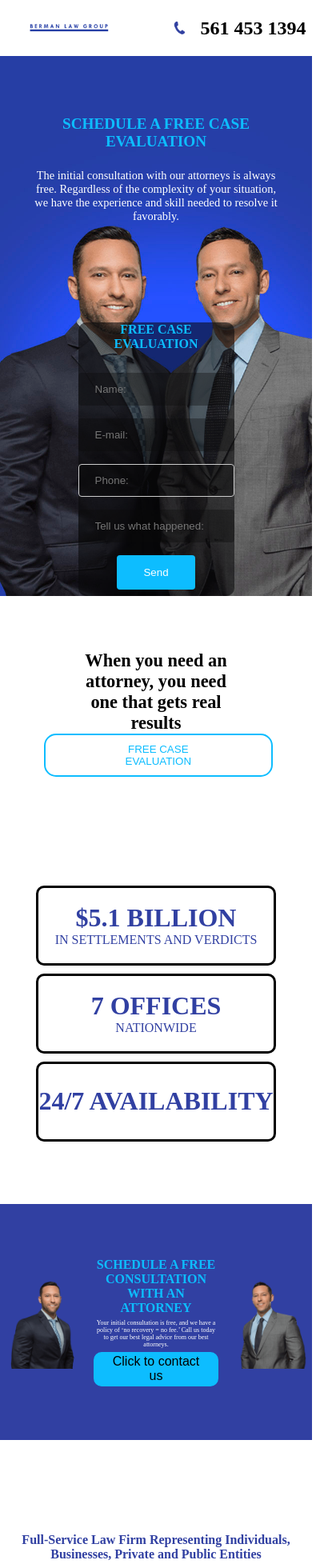
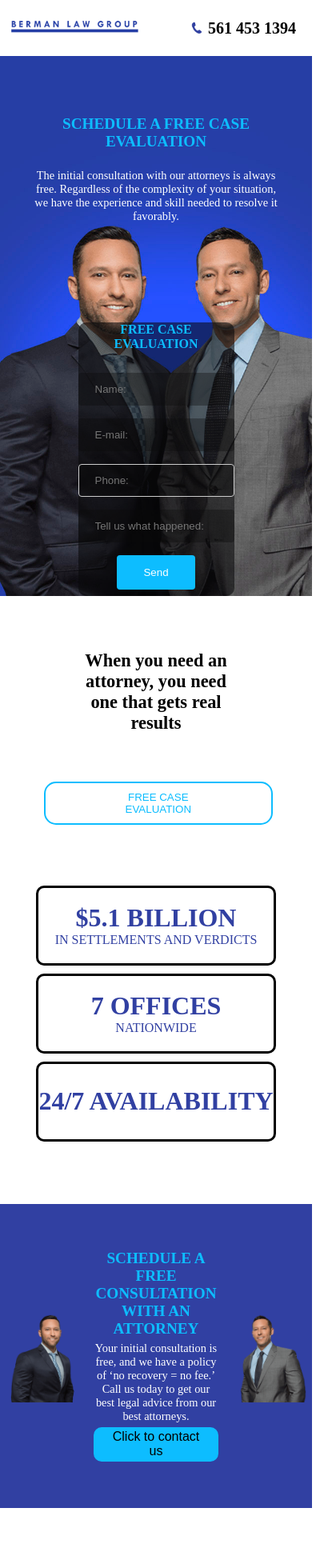
Before and after one commit to DiegoGracia/bermanlaw-1, a React (Create React App) app: page / in a window 390 px wide. Shown: the top 1960 px of the page at 80% size, 415 px wide, since content can reach past the window. Built offline with nearby package versions, Linux system fonts and the light colour scheme; a web font is replaced by a local one.

Commit message:
fix responsive

```diff
--- a/src/components/Footer/Footer.css
+++ b/src/components/Footer/Footer.css
@@ -100,7 +100,7 @@
 @media (max-width: 670px) {
     .footer-container {
         width: 100%;
-        height: 150vh;
+        height: 155vh;
         background-color: #3140a2;
         display: flex;
     }
--- a/src/components/Hero/Hero.css
+++ b/src/components/Hero/Hero.css
@@ -75,3 +75,15 @@
         justify-content: center;
     }
 }
+
+@media (max-width: 380px) {
+    .left-hero-container p{
+        position: relative;
+        bottom: 0;
+        font-size: 90%;
+        color: white;
+        text-align: center;
+        margin: 0;
+        width: 100%;
+    }
+}
--- a/src/components/Navbar/Navbar.css
+++ b/src/components/Navbar/Navbar.css
@@ -42,7 +42,9 @@
 
 @media  (max-width: 960px) {
     .navbar-container img {
-        width: 50%;
+        position: relative;
+        right: 50px;
+        width: 80%;
         aspect-ratio: 3/2;
         object-fit: contain;
         padding-top: 1%;
@@ -51,24 +53,31 @@
 
     .number-section {
         padding-top: 0%;
-        margin-right: 5%;
+        margin-right: 0%;
+        width: 40px;
     }
 
     .number-section img {
-        width: 30% !important;
+        width: 120% !important;
         aspect-ratio: 3/2;
         object-fit: contain;
         padding-right: 0% !important;
         padding-top: 0% !important;
+        position: relative;
+        right: 20px;
     }
 
     .phone-container {
         display: flex;
         align-items: center;
+        position: relative;
+        right: 80px;
     }
 
     .phone-container h1 {
         padding-right: 5%;
-        font-size: 150%;
+        font-size: 125%;
+        position: relative;
+        left: 50px;
     }
 }
--- a/src/components/Schedule/Schedule.css
+++ b/src/components/Schedule/Schedule.css
@@ -65,7 +65,7 @@
         display: flex;
         width: 100%;
         background-color: #3140a2;
-        height: 35vh;
+        height: 45vh;
     }
 
     .left-container{
@@ -92,7 +92,7 @@
     .center-container p{
         text-align: center;
         padding-bottom: 3%;
-        font-size: 70%;
+        font-size: 90%;
         color: white;
     }
 
@@ -122,7 +122,7 @@
     }
 }
 
-@media (max-width: 670px) {
+@media (max-width: 380px) {
     .center-container h1{
         text-align: center;
         padding-bottom: 3%;
@@ -133,7 +133,7 @@
     .center-container p{
         text-align: center;
         padding-bottom: 3%;
-        font-size: 50%;
+        font-size: 80%;
         color: white;
     }
 }
--- a/src/components/Section/Section.css
+++ b/src/components/Section/Section.css
@@ -130,6 +130,7 @@
 
     .left-section-button-container button {
         position: relative;
+        top: 60px;
         right: 15%;
         background-color: white;
         color: #0dbdff;
@@ -164,3 +165,21 @@
         flex-direction: column;
     }
 }
+
+@media (max-width: 380px) {
+    .left-section-button-container button {
+        position: relative;
+        top: 20px;
+        right: 16%;
+        background-color: white;
+        color: #0dbdff;
+        text-decoration: none;
+        display: inline-block;
+        padding: 10px 100px;
+        text-align: center;
+        border: 2px solid #0dbdff;
+        border-radius: 15px;
+        cursor: pointer;
+    }
+
+}
--- a/src/components/SliderIcons/SliderIcons.js
+++ b/src/components/SliderIcons/SliderIcons.js
@@ -12,6 +12,7 @@ const SliderIcons = () => {
         slidesToShow: 3,
         slidesToScroll: 1,
         centerMode: true,
+        arrows: false,
         responsive: [
           {
             breakpoint: 960,
```
